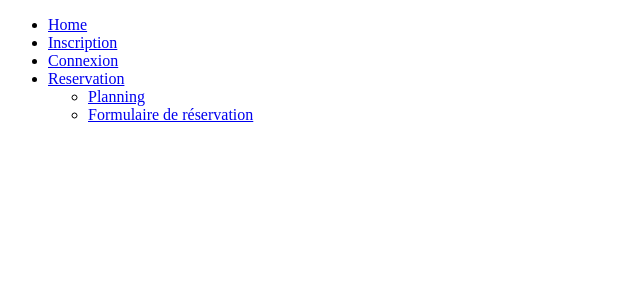
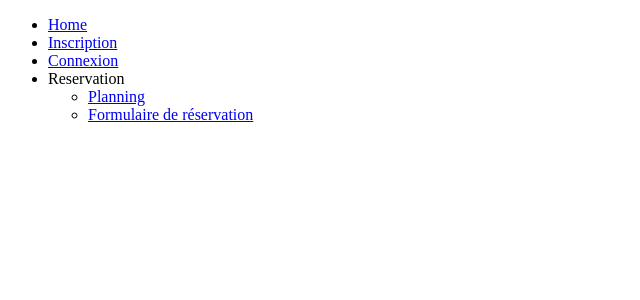
Before and after one commit to camille-clappaz/reservation-salles, a PHP site: page /header-include.php in a window 1280 px wide. Shown: the top 300 px of the page, without its empty margins (0-640 px from the left). Run offline with PHP 8.4, Linux system fonts and the light colour scheme.

Commit message:
rajout fichier

```diff
--- a/header-include.php
+++ b/header-include.php
@@ -19,10 +19,10 @@
                     <li><a class="list1" href="profil.php">Profil</a></li>
                     <?php //}
                     ?> -->
-                    <li><a class="list1" href=".php">Reservation</a>
+                    <li  class="list1">Reservation
                         <ul class="sub-menu">
-                            <li><a class="list1" href=".php">Planning</a></li>
-                            <li><a class="list1" href=".php">Formulaire de réservation</a></li>
+                            <li><a class="list1" href="planning.php">Planning</a></li>
+                            <li><a class="list1" href="reservation.php">Formulaire de réservation</a></li>
                         </ul>
                     </li>
                 </ul>
--- a/style.css
+++ b/style.css
@@ -3,7 +3,9 @@
     padding:0;
 }
 /* header */
-
+.list1{
+  color: wheat;
+}
 .menu {
     margin-top: 0;
     display: flex;
```
Also changed, not shown: connexion.php (added), inscription.php (added), planning.php (added), profil.php (added), reservation.php (added).
